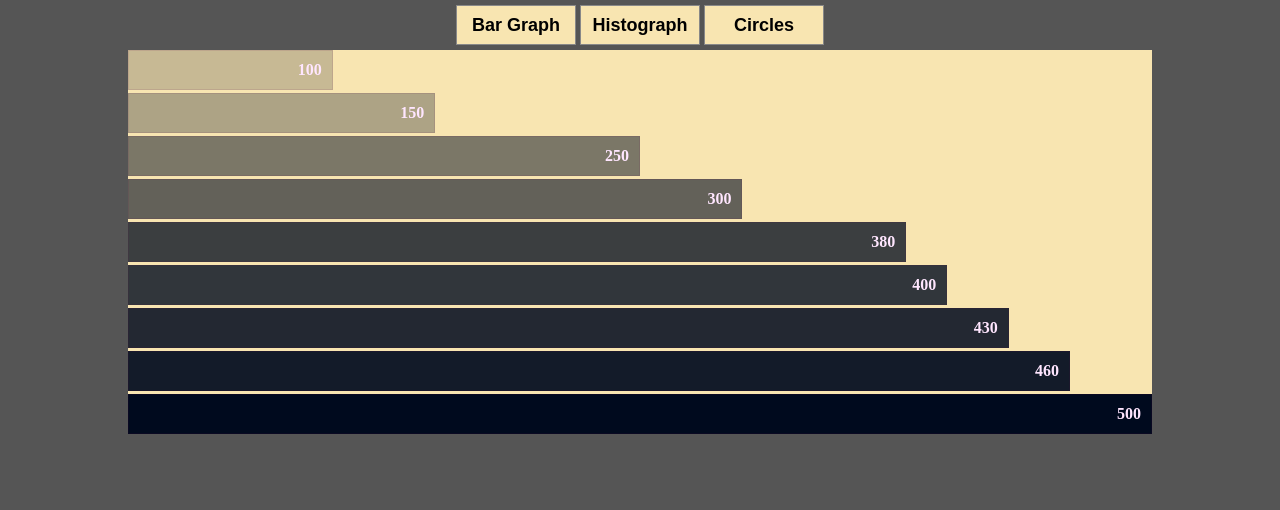
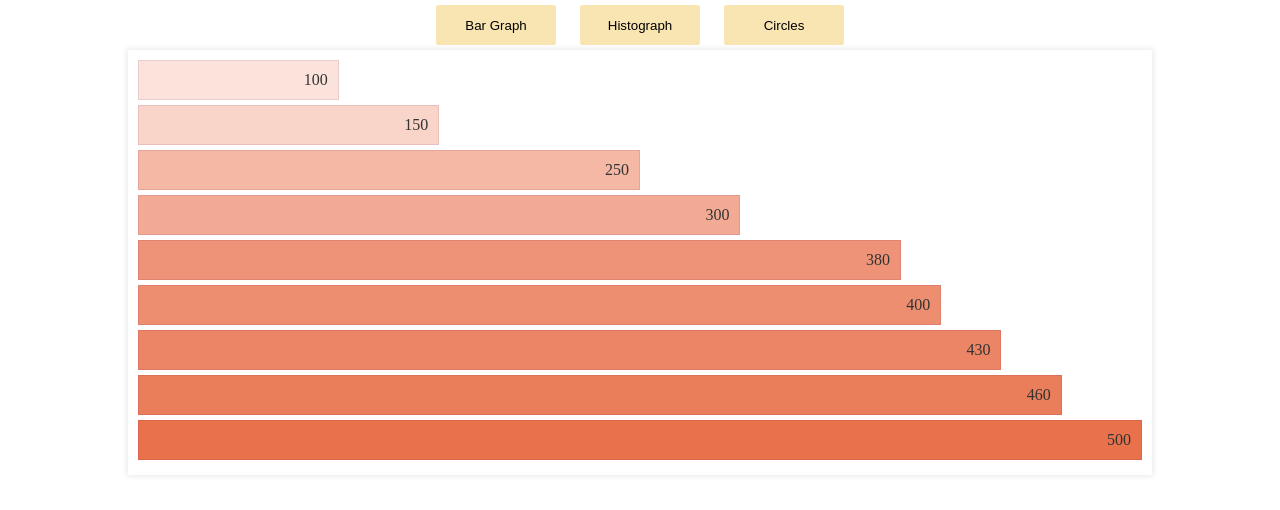
Before and after one commit to Asabeneh/charts, a plain HTML site: page index.html in a window 1280 px wide. Drawn offline with Linux system fonts and the light colour scheme.

Commit message:
style changed

```diff
--- a/main.js
+++ b/main.js
@@ -12,7 +12,7 @@ const createBarGraph = data => {
     div.classList.add("bar", "bar-graph");
     Object.assign(div.style, {
       width: (number / 500) * 100 + "%",
-      backgroundColor: `rgba(0,10,30,${number / 500})`
+      backgroundColor: `rgba(233, 114, 77,${number / 500})`
     });
     chartWrapper.appendChild(div);
   });
@@ -28,7 +28,7 @@ const createHistograph = data => {
     Object.assign(div.style, {
       height: number + "px",
       top: 500 - number + "px",
-      backgroundColor: `rgba(0,10,30,${number / 500})`
+      backgroundColor: `rgba(233, 114, 77,${number / 500})`
     });
 
     chartWrapper.appendChild(div);
@@ -48,7 +48,7 @@ const createCircleGraph = data => {
       display: "inline-block",
       marginLeft: "3px",
       fontSize: number / 20 + "px",
-      backgroundColor: `rgba(0,10,30,${number / 500})`
+      backgroundColor: `rgba(233, 114, 77,${number / 500})`
     });
     chartWrapper.appendChild(div);
   });
--- a/style.css
+++ b/style.css
@@ -4,22 +4,21 @@
   box-sizing: border-box;
   margin: 0;
 }
-body {
-  background: #555;
-}
+
 .chart-wrapper {
   width: 80%;
   height: 100%;
-  background: rgb(248, 229, 177);
   margin: auto;
+  padding:10px;
+  box-shadow: 0px 0px 6px 1px rgb(235, 230, 230);
 }
 .chart-wrapper div {
   height: 40px;
   border: 1px solid rgba(102, 4, 69, 0.1);
-  margin-bottom: 3px;
+  margin-bottom: 5px;
   line-height: 38px;
-  font-weight: bolder;
-  color: rgba(255, 230, 255, 1);
+  font-weight: 400;
+  color:#333;
 }
 .bar-graph {
   text-align: right;
@@ -49,18 +48,19 @@ body {
 button {
   width: 120px;
   height: 40px;
-  border: 1px solid #888;
+  border:1px solid rgb(248, 229, 177);
   outline: none;
   background: rgb(248, 229, 177);
-  font-size: 18px;
-  font-weight: bolder;
+  font-weight: 400;
+  margin:0 10px 0 10px;
+  border-radius: 2px;
 
 }
 button:focus {
   outline: none;
 }
 .active {
-  border-bottom: 3px solid orangered;
+  border-bottom: 3px solid rgb(255, 69, 0);
   background: orange;
   color: white;
 }
```
Also changed, not shown: 1 other file.
